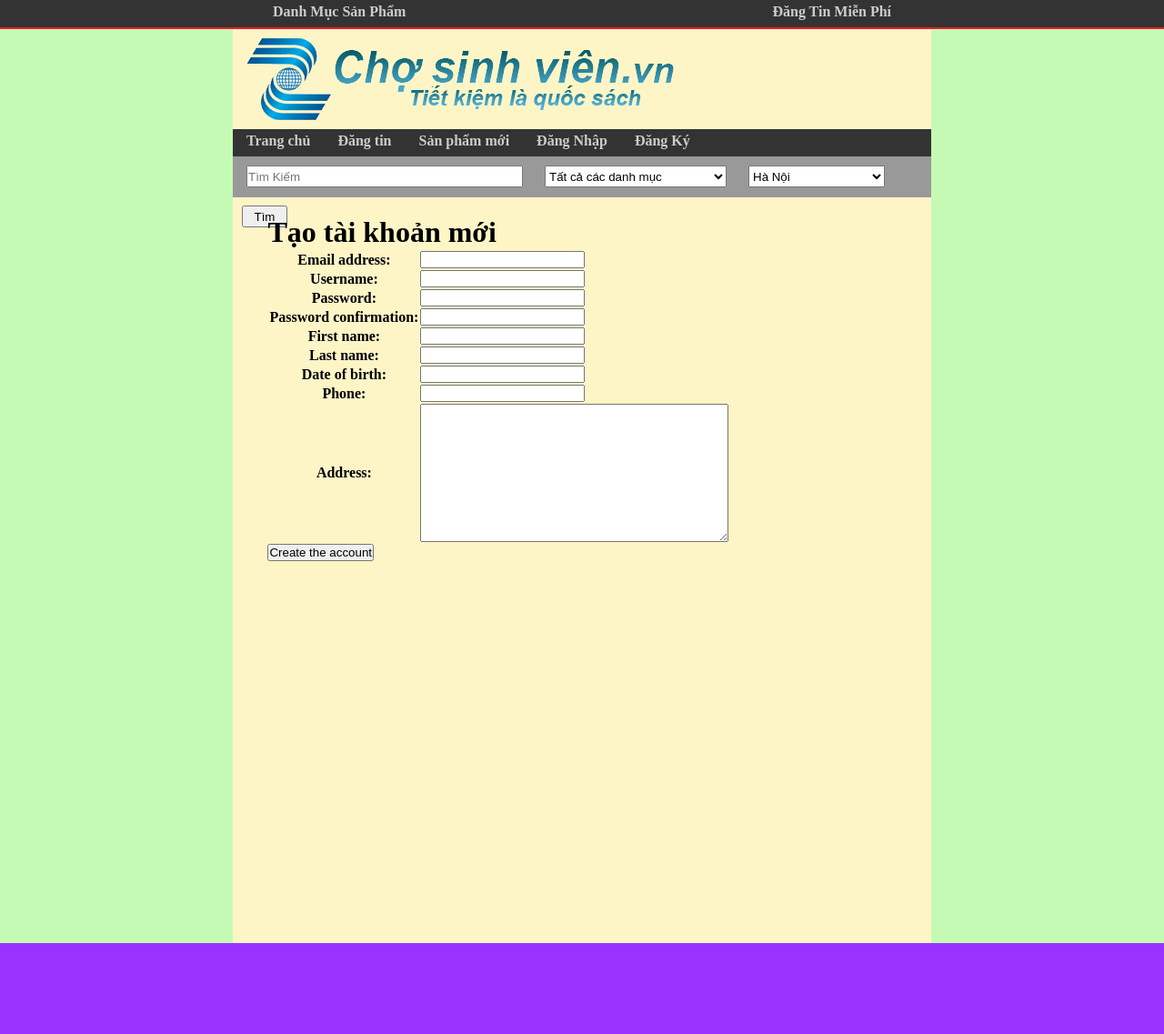
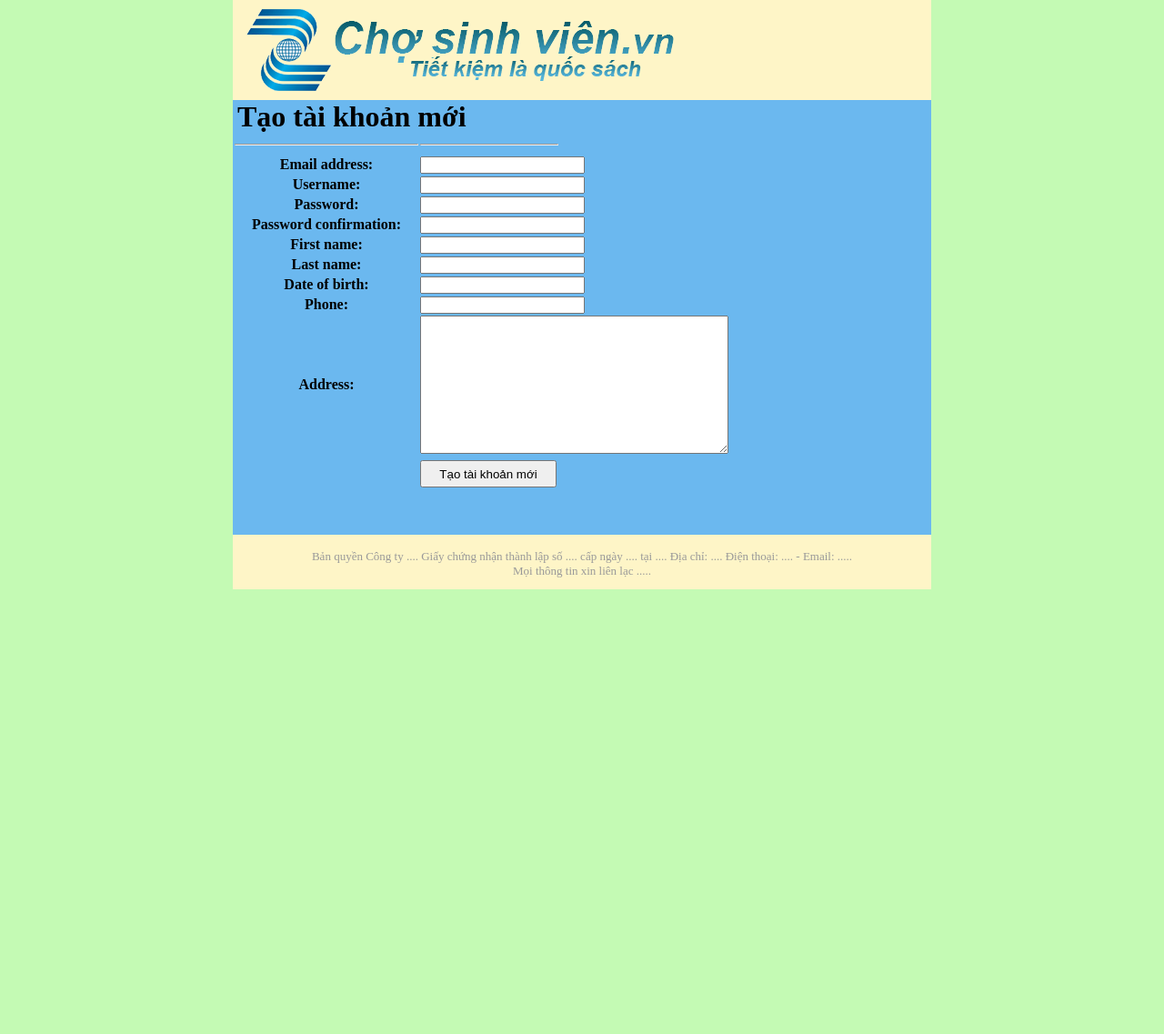
Before and after one commit to phuhv56/Chosinhvien, a Django app: template chosinhvien/templates/register.html in a window 1280 px wide. Shown: the whole page at 91% size. After the commit the page ends 648 px from the top, so only its background shows below. Run offline with Django 3.2, Linux system fonts and the light colour scheme; the template is opened without the code that fills it: values that come from a table or form of the project are taken from there, others are empty; tables that the repository leaves empty hold one stand-in row (values such as "Sample post"); parts of the project's set-up code (start-up, migrations or seed data) failed here and were passed over.

Commit message:
update new page login

```diff
--- a/chosinhvien/static/css/footer.css
+++ b/chosinhvien/static/css/footer.css
@@ -1,7 +1,20 @@
 /* CSS Document */
 
 .footer {
-	width: 100%;
-	height: 100px;
-	background-color:#93F;
+	width: 60%;
+	height: 60px;
+	background-color:#FEF5C7;
+	margin: auto;
 }
+
+.fo {
+    font-size:13px;
+	text-align:center;
+	padding-top: 16px;
+	color:#999;
+}
+
+hr {
+    width: 80%;
+    margin: auto;
+}
--- a/chosinhvien/static/css/header.css
+++ b/chosinhvien/static/css/header.css
@@ -16,9 +16,7 @@
 }
 
 .user_info{
-    height: 50px;
-    margin-top: 50px;
-    margin-right: 5px;
+    height: 110px;
     width: 200px;
     float: right;
 }
--- /dev/null
+++ b/chosinhvien/static/css/styles_login.css
@@ -0,0 +1,66 @@
+/* CSS Document */
+
+* {
+  margin: 0px;
+  padding: 0px;
+}
+
+.clr {
+  clear: both;
+}
+
+body {
+  background-color:#C4FAB4;
+  width: 100%;
+  margin: auto;
+}
+
+.top {
+  background-color:#FEF5C7;
+  height: 110px;
+  width: 60%;
+  margin: auto;
+}
+
+.logo {
+  width: 500px;
+  height: 110px;
+  background-image:url(../images/logo.png);
+  padding-bottom: 5px;
+}
+
+
+.content {
+  background-color:#6BB8EF;
+  width: 60%;
+  height: 478px;
+  margin: auto;
+}
+
+.logo_market {
+  height: 478px;
+  width: 55%;
+  background-color:#6BB8EF;
+  float: left;
+}
+
+.login {
+  height: 478px;
+  width: 45%;
+  float: left;
+}
+
+
+.bottom {
+  background-color:#FEF5C7;
+  width: 60%;
+  height: 60px;
+  margin: auto;
+}
+
+p {
+	font-size:13px;
+	text-align:center;
+	padding-top: 16px;
+	color:#999;
+}
--- a/chosinhvien/templates/base.html
+++ b/chosinhvien/templates/base.html
@@ -32,8 +32,10 @@
 
 <!-- HEADER -->
 <div class="header">
+    <a href="/show/all/">
     <div class="logo">
     </div>
+        </a>
     <div class="user_info">
         {% block username %}
         {% endblock %}
@@ -101,7 +103,10 @@
 <!-- CONTENT -->
 
 <!-- FOOTER -->
+
 <div class="footer">
+    <hr>
+    <p class="fo"> Bản quyền Công ty .... Giấy chứng nhận thành lập số .... cấp ngày .... tại .... Địa chỉ: .... Điện thoại: .... - Email: ..... <br /> Mọi thông tin xin liên lạc .....</p>
 </div>
 <!-- FOOTER -->
 </body>
--- /dev/null
+++ b/chosinhvien/templates/base_lr.html
@@ -0,0 +1,49 @@
+{% load static %}
+<!DOCTYPE html PUBLIC "-//W3C//DTD XHTML 1.0 Transitional//EN" "http://www.w3.org/TR/xhtml1/DTD/xhtml1-transitional.dtd">
+<html xmlns="http://www.w3.org/1999/xhtml">
+<head>
+    <meta http-equiv="Content-Type" content="text/html; charset=utf-8" />
+    <title>{% block title %} Đăng Nhập - Chợ sinh viên {% endblock %} </title>
+    <link rel="shortcut icon" href="{% static 'images/logo_title' %}"/>
+    <link rel="stylesheet" type="text/css" href="/static/css/styles_login.css"/>
+</head>
+
+<body>
+	<!-- TOP -->
+	<div class="top">
+        <a href="/show/all/">
+    	<div class="logo">
+        </div>
+        </a>
+    </div>
+	<!-- END TOP -->
+
+    <!-- CONTENT -->
+    <div class="content">
+
+    	<div class="logo_market">
+
+            {% block register %}
+            {% endblock %}
+
+        </div>
+
+        <div class="login">
+
+            {% block login %}
+
+            {% endblock %}
+
+        </div>
+
+    </div>
+    <!-- ENDCONTENT -->
+
+    <!-- BOTTOM -->
+    <div class="bottom">
+    	<p> Bản quyền Công ty .... Giấy chứng nhận thành lập số .... cấp ngày .... tại .... Địa chỉ: .... Điện thoại: .... - Email: ..... <br /> Mọi thông tin xin liên lạc .....</p>
+
+    </div>
+    <!-- ENDBOTTOM -->
+</body>
+</html>
--- a/chosinhvien/templates/loggedin.html
+++ b/chosinhvien/templates/loggedin.html
@@ -22,3 +22,7 @@
             <h4> Hi {{full_name}} </h4>
             <p>Click <a href="/accounts/logout/"> Here </a> to logout</p>
         {% endblock %}
+
+        {% block content %}
+            <h3> Chào mừng bạn quay trở lại với Chosinhvien.vn bấm vào <a href="/show/all/"> đây</a> để tiếp tục mua bán</h3>
+        {% endblock %}
--- a/chosinhvien/templates/register.html
+++ b/chosinhvien/templates/register.html
@@ -1,14 +1,45 @@
-{% extends "base.html" %}
+{% extends "base_lr.html" %}
 
-{% block title %}Tạo tài khoản mới{% endblock %}
+{% block title %}Tạo tài khoản mới - Chợ sinh viên{% endblock %}
 
-{% block content %}
+{% block register %}
+
+  <style>
+      tr{
+        height: 20px;
+      }
+
+      td{
+        width: 200px;
+      }
+
+      label {
+        text-align: left;
+      }
+
+      .button {
+        height: 30px;
+        width: 150px;
+        margin-left: 206px;
+        margin-top: 5px;
+      }
+
+      h1 {
+        padding-left: 5px;
+      }
+  </style>
+
+
   <h1>Tạo tài khoản mới</h1>
 
   <form action="/accounts/register/" method="post"> {% csrf_token %}
       <table>
+          <tr>
+               <td> <hr width="200px"></td>
+               <td> <hr width="150px"></td>
+          </tr>
           {{ form.as_table }}
       </table>
-      <input type="submit" value="Create the account">
+      <input type="submit" class="button" value="Tạo tài khoản mới">
   </form>
 {% endblock %}
```
Also changed, not shown: chosinhvien/mysite/templates/show_all.html (+22 -10 lines), chosinhvien/templates/login.html (+57 -16 lines), 2 other files.
